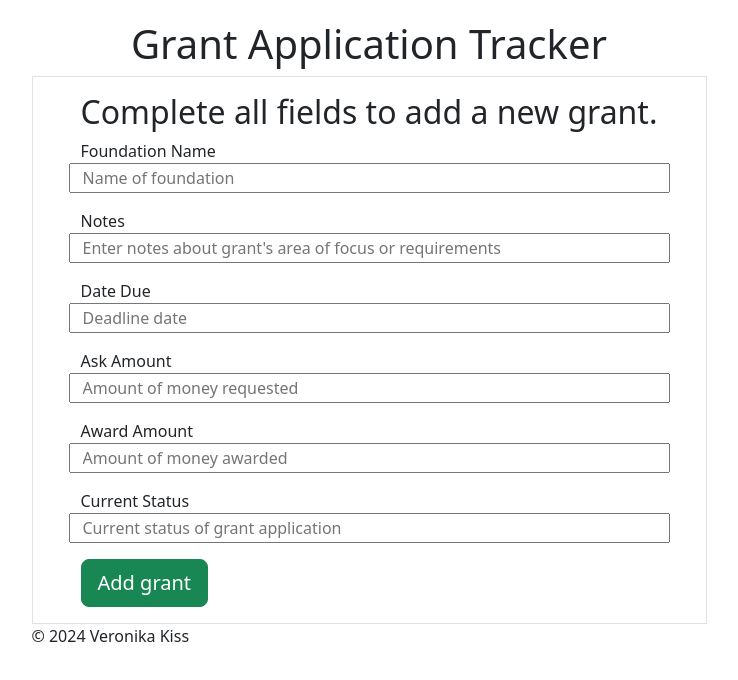
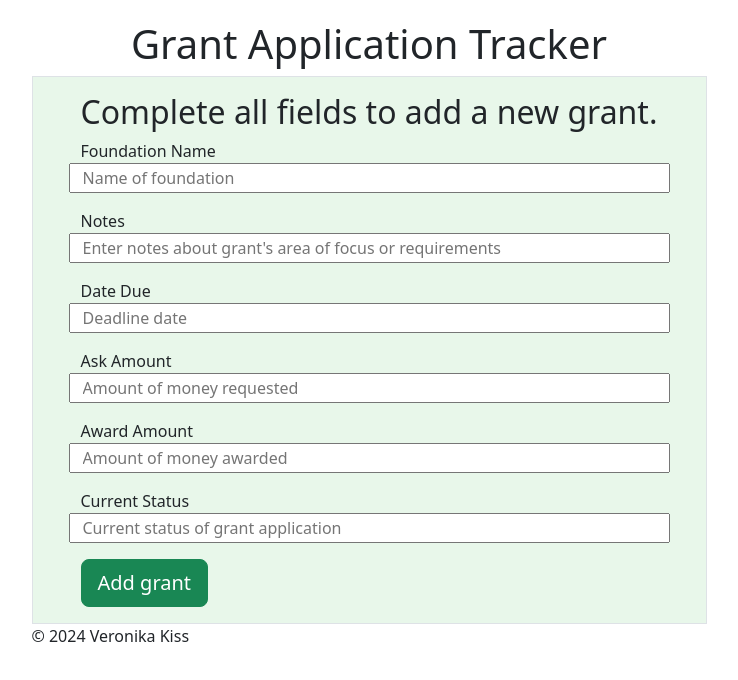
Before and after one commit to vmkiss/grant-app-tracker, a React (Create React App) app in the folder app/frontend/: page /create in a window 1280 px wide. Shown: the top 680 px of the page, without its empty margins (271-1009 px from the left). Built offline with nearby package versions, Linux system fonts and the light colour scheme.

Commit message:
change form background color to light green

```diff
--- a/app/frontend/src/App.css
+++ b/app/frontend/src/App.css
@@ -12,3 +12,7 @@ h1 {
 h2 {
     text-align: center;
 }
+
+#form-div {
+    background-color: #e8f7ea;
+}
--- a/app/frontend/src/pages/AddGrantPage.js
+++ b/app/frontend/src/pages/AddGrantPage.js
@@ -32,7 +32,7 @@ export const AddGrantPage = () => {
 
     return (
         <>
-        <div class="border py-3 px-5">
+        <div id="form-div" class="border py-3 px-5">
             <h2>Complete all fields to add a new grant.</h2>
             <form onSubmit={(e) => { e.preventDefault();}}>
                 <fieldset>
--- a/app/frontend/src/pages/EditGrantPage.js
+++ b/app/frontend/src/pages/EditGrantPage.js
@@ -36,7 +36,7 @@ export const EditGrantPage = ({ grantToEdit }) => {
 
         return (
             <>
-            <div class="border py-3 px-5">
+            <div id="form-div" class="border py-3 px-5">
                 <h2>Edit grant details.</h2>
                 <form onSubmit={(e) => { e.preventDefault();}}>
                 <fieldset>
```
